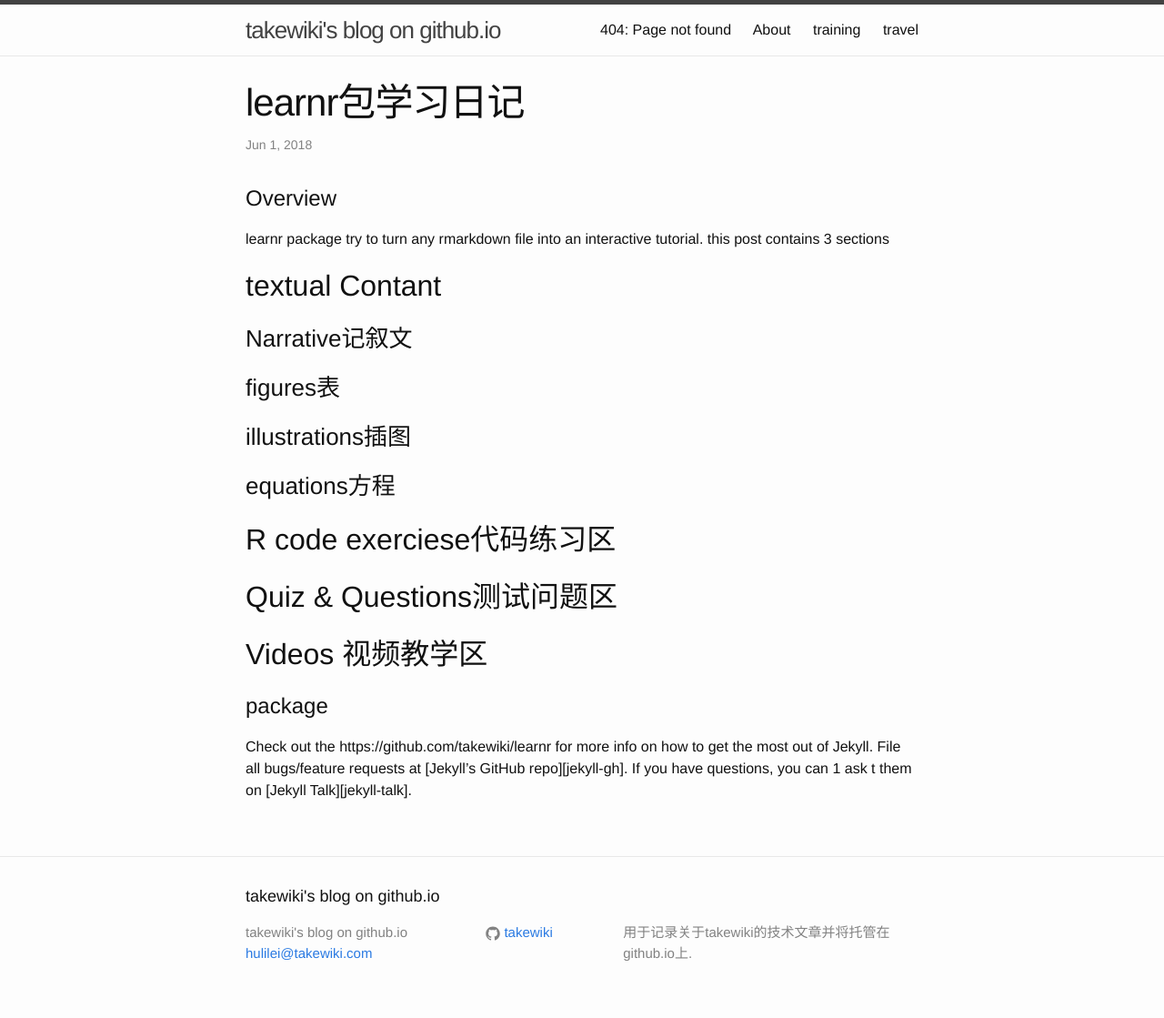
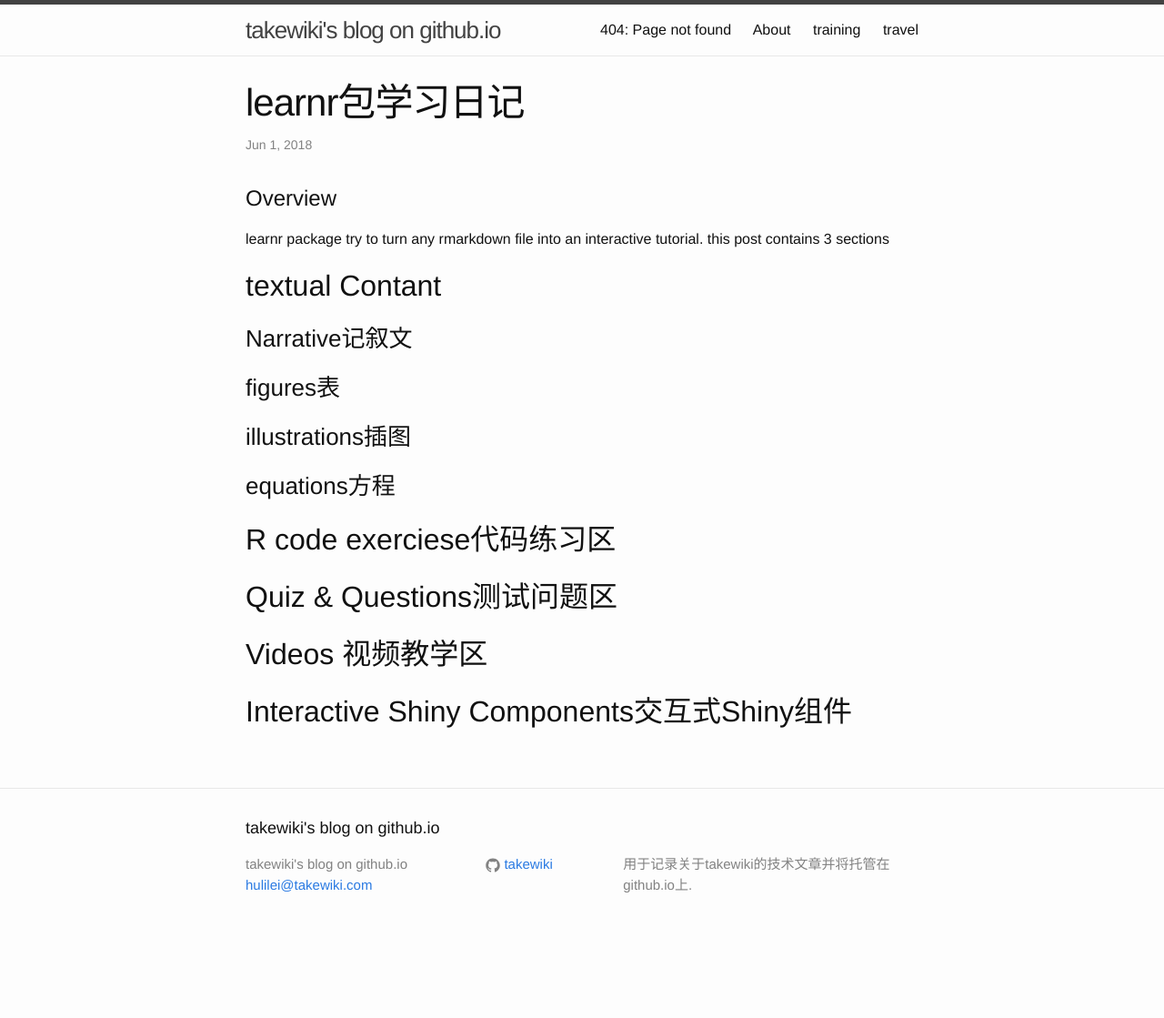
Before and after one commit to takewiki/takewiki.github.io, a Jekyll site: the page built from _posts/2018-06-01-learnr package tutorial.markdown, in a window 1280 px wide. Shown: the whole page at 91% size. Built offline with Jekyll 4.4.1, drawn with Linux system fonts in a browser that asks for light colours; after the commit the page ends 1044 px from its top, so only the background shows below that.

Commit message:
update post

```diff
--- a/_posts/2018-06-01-learnr package tutorial.markdown
+++ b/_posts/2018-06-01-learnr package tutorial.markdown
@@ -25,6 +25,4 @@ this post contains 3 sections
 
 ## Videos 视频教学区
 
-# package
-
-Check out the https://github.com/takewiki/learnr for more info on how to get the most out of Jekyll. File all bugs/feature requests at [Jekyll’s GitHub repo][jekyll-gh]. If you have questions, you can  1 ask t them on [Jekyll Talk][jekyll-talk].
+## Interactive Shiny Components交互式Shiny组件
```
